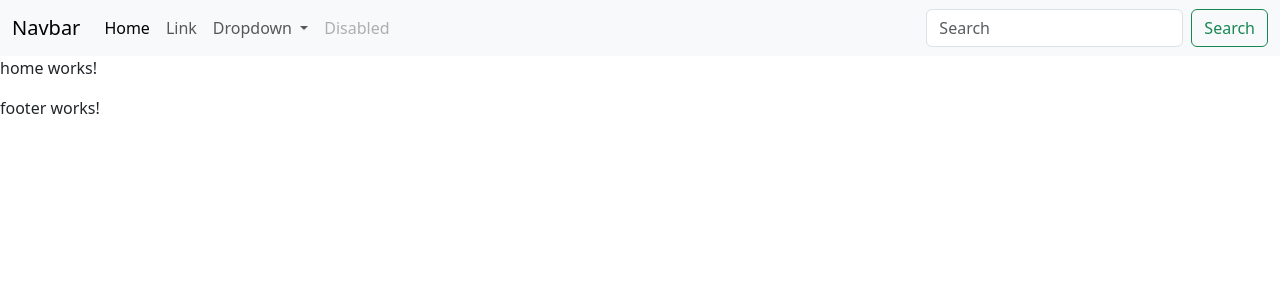
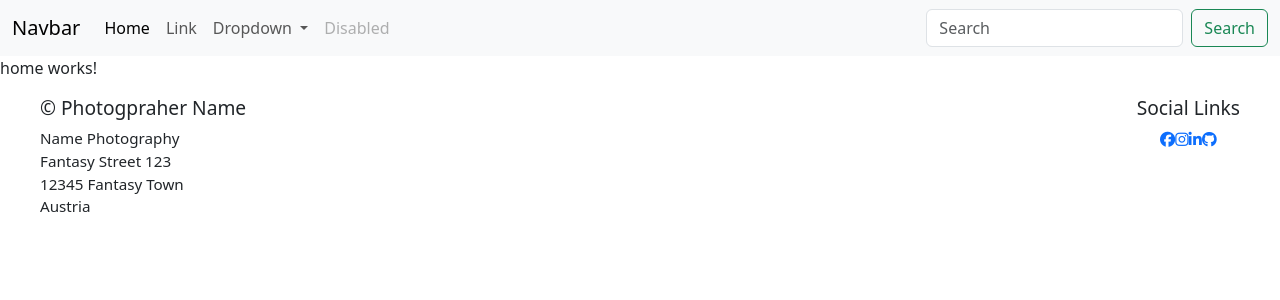
Before and after one commit to MoriartyShams/projectC, an Angular app: page / in a window 1280 px wide. Shown: the top 300 px of the page. Built offline with nearby package versions, Linux system fonts and the light colour scheme.

Commit message:
footer completed

```diff
--- a/src/app/footer/footer.css
+++ b/src/app/footer/footer.css
@@ -0,0 +1,46 @@
+footer {
+  padding: 2rem;
+}
+
+.footer-container {
+  display: flex;
+  justify-content: space-between;
+  gap: 2rem;
+  max-width: 1200px;
+  margin: 0 auto;
+  flex-wrap: wrap;
+}
+
+h3 {
+  margin-bottom: 0.5rem;
+  font-size: 1.2rem;
+}
+
+p {
+  font-size: 0.95rem;
+  line-height: 1.5;
+  margin: 0;
+}
+
+a {
+  font-size: 0.95rem;
+  line-height: 1.5;
+  text-decoration: none;
+}
+
+.social-links {
+  list-style: none;
+  padding: 0;
+  margin: 0;
+  display: flex;
+  justify-content: center;
+  gap: 1rem;
+}
+
+.social-links li {
+  margin: 0;
+}
+
+.social-links a:hover {
+  text-decoration: underline;
+}
--- a/src/app/footer/footer.html
+++ b/src/app/footer/footer.html
@@ -1 +1,22 @@
-<p>footer works!</p>
+<div class="footer-container">
+  <div class="footer-section">
+    <h3>&#169; Photogpraher Name</h3>
+    <p>
+      Name Photography<br />
+      Fantasy Street 123<br />
+      12345 Fantasy Town<br />
+      Austria
+    </p>
+  </div>
+  <div class="social-section">
+    <h3>Social Links</h3>
+    <ul class="social-links">
+      <div class="social-icons">
+        <a href=""><i class="fa-brands fa-facebook"></i></a>
+        <a href=""><i class="fa-brands fa-instagram"></i></a>
+        <a href=""><i class="fa-brands fa-linkedin-in"></i></a>
+        <a href=""><i class="fa-brands fa-github"></i></a>
+      </div>
+    </ul>
+  </div>
+</div>
```
